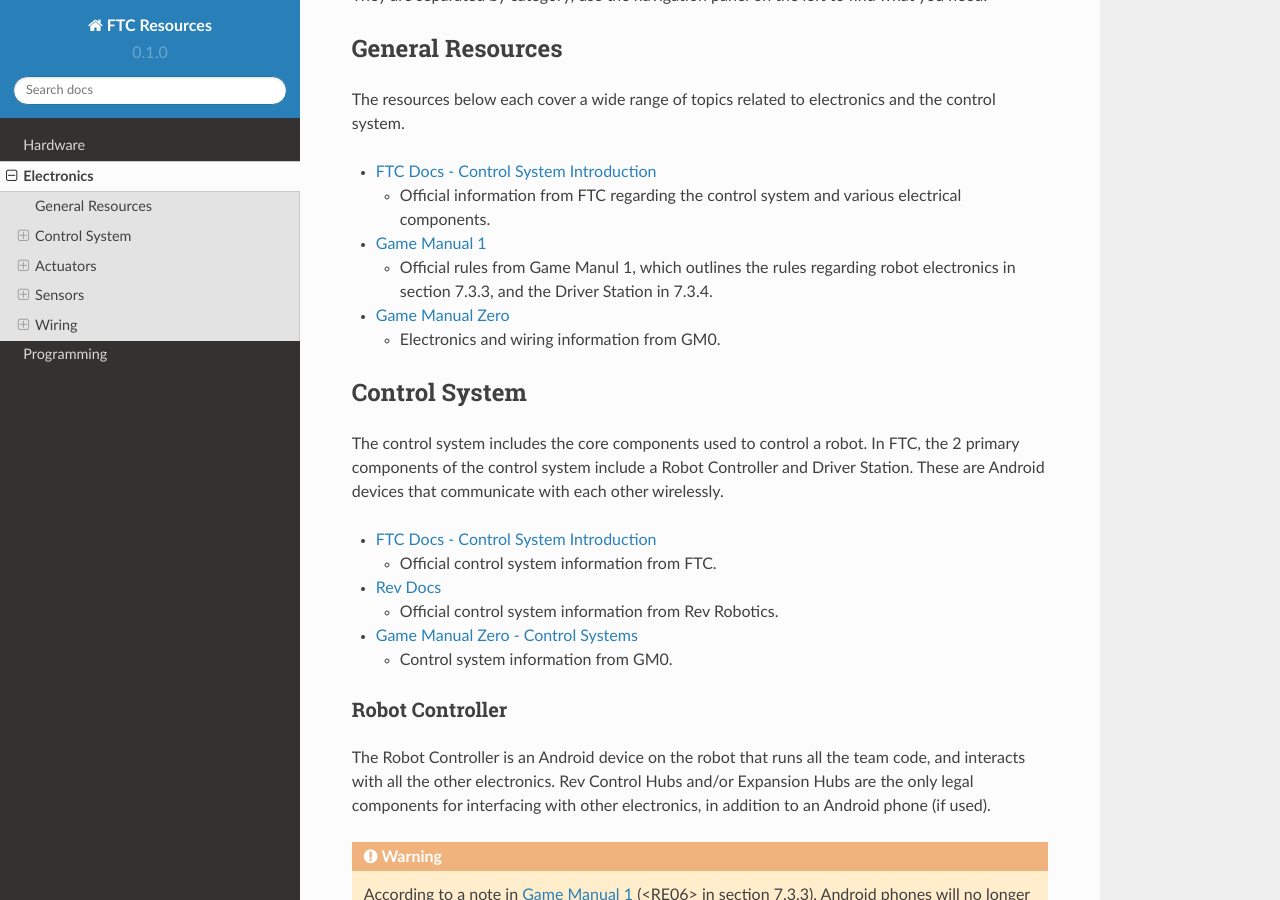
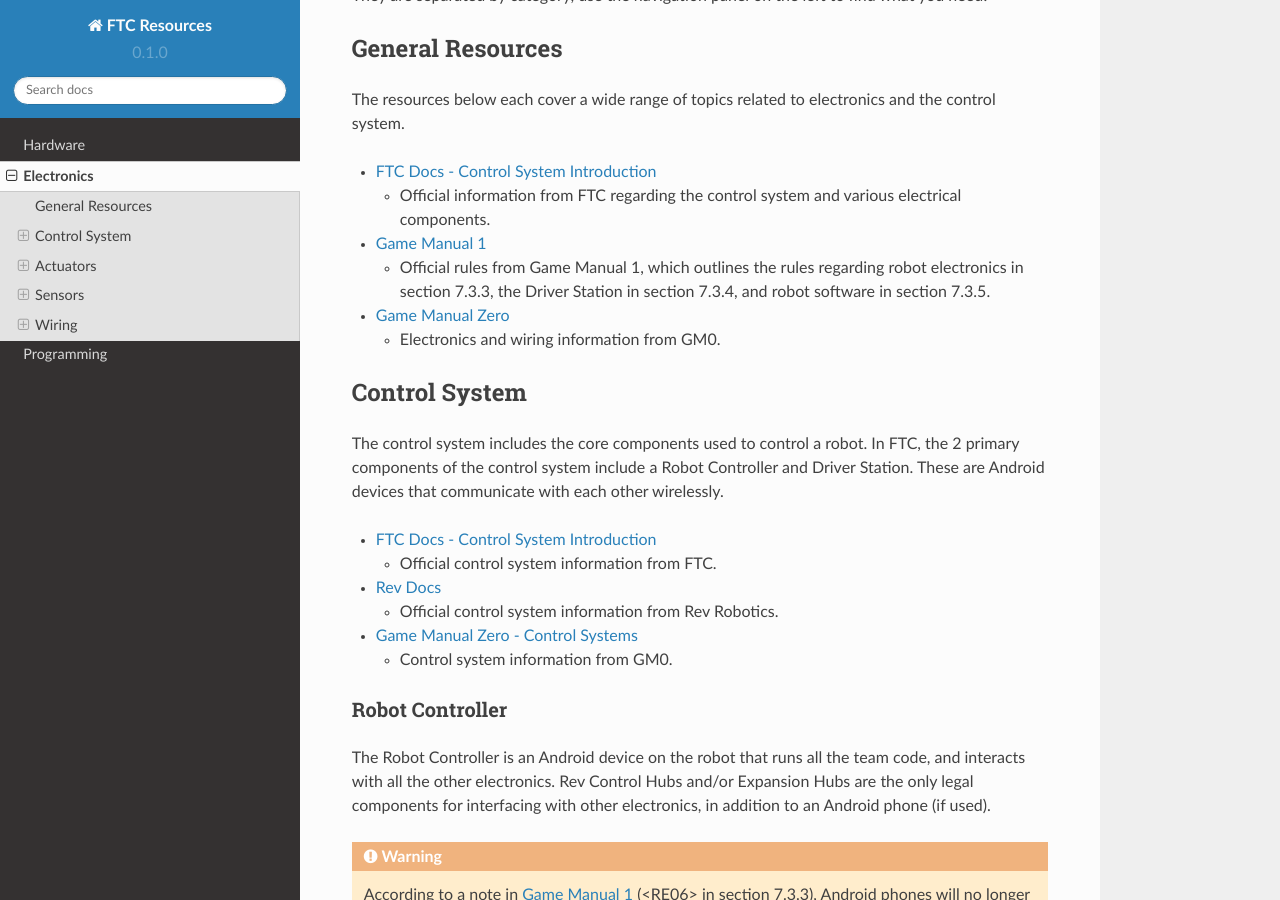
Before and after one commit to GramGra07/All-Goodies, a Sphinx documentation site: the page built from docs/source/electronics.rst, in a window 1280 px wide and 900 px high, scrolled down 301 px. Built offline with Sphinx 7.4.7 and the Read the Docs theme 2.0.0, drawn with Linux system fonts in a browser that asks for light colours.

Commit message:
Fix "Manul" typo

```diff
--- a/docs/source/electronics.rst
+++ b/docs/source/electronics.rst
@@ -18,7 +18,7 @@
 
 * `Game Manual 1 <https://www.firstinspires.org/sites/default/files/uploads/resource_library/ftc/game-manual-part-1-traditional-events.pdf>`_
 
-  * Official rules from Game Manul 1, which outlines the rules regarding robot electronics in section 7.3.3, and the Driver Station in 7.3.4.
+  * Official rules from Game Manual 1, which outlines the rules regarding robot electronics in section 7.3.3, the Driver Station in section 7.3.4, and robot software in section 7.3.5.
 
 * `Game Manual Zero <https://gm0.org/en/latest/docs/power-and-electronics/index.html>`_
 
```
